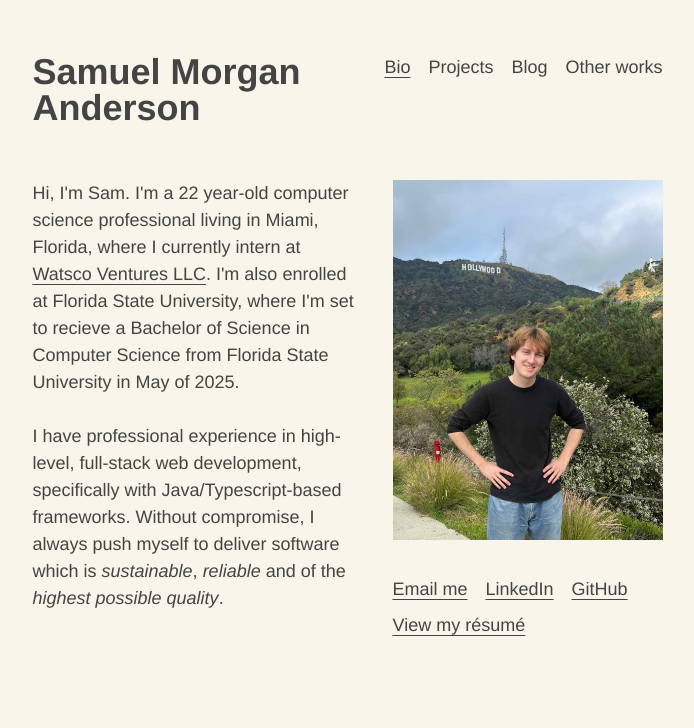
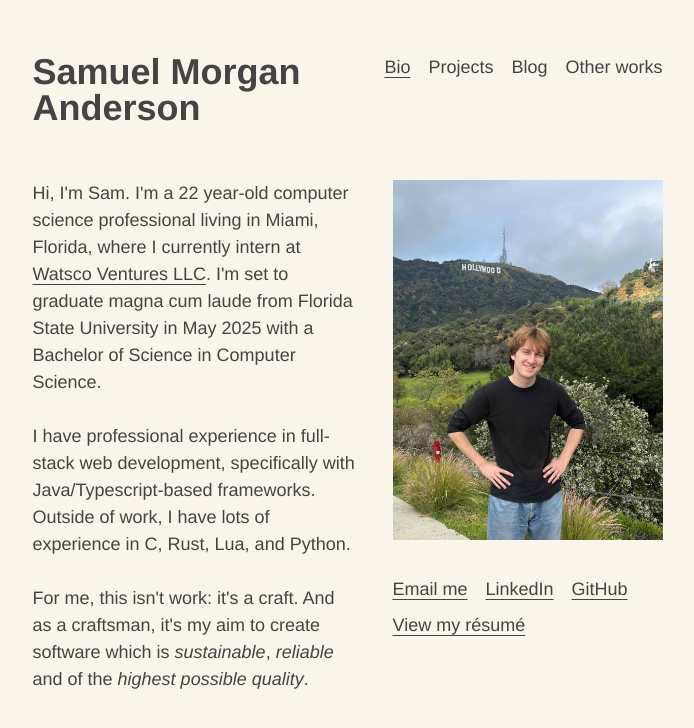
Before and after one commit to sama305/samueland.dev, a Next.js app: page / in a window 1280 px wide. Shown: the top 728 px of the page, without its empty margins (285-979 px from the left). Built offline with nearby package versions, Linux system fonts and the light colour scheme.

Commit message:
updated bio text

```diff
--- a/src/app/(site)/page.tsx
+++ b/src/app/(site)/page.tsx
@@ -4,10 +4,13 @@ export default function About() {
       <div className="left">
         <p>
           Hi, I'm Sam. I'm a 22 year-old computer science professional living in Miami, Florida, where I currently intern at <a href="https://www.watscoventures.com/">Watsco Ventures LLC</a>.
-          I'm also enrolled at Florida State University, where I'm set to recieve a Bachelor of Science in Computer Science from Florida State University in May of 2025.
+          I'm set to graduate magna cum laude from Florida State University in May 2025 with a Bachelor of Science in Computer Science.
         </p>
         <p>
-          I have professional experience in high-level, full-stack web development, specifically with Java/Typescript-based frameworks. Without compromise, I always push myself to deliver software which is <i>sustainable</i>, <i>reliable</i> and of the <i>highest possible quality</i>.
+          I have professional experience in full-stack web development, specifically with Java/Typescript-based frameworks. Outside of work, I have lots of experience in C, Rust, Lua, and Python.
+        </p>
+        <p>
+          For me, this isn't work: it's a craft. And as a craftsman, it's my aim to create software which is <i>sustainable</i>, <i>reliable</i> and of the <i>highest possible quality</i>.
         </p>
       </div>
       <div className="bioRight">
```
